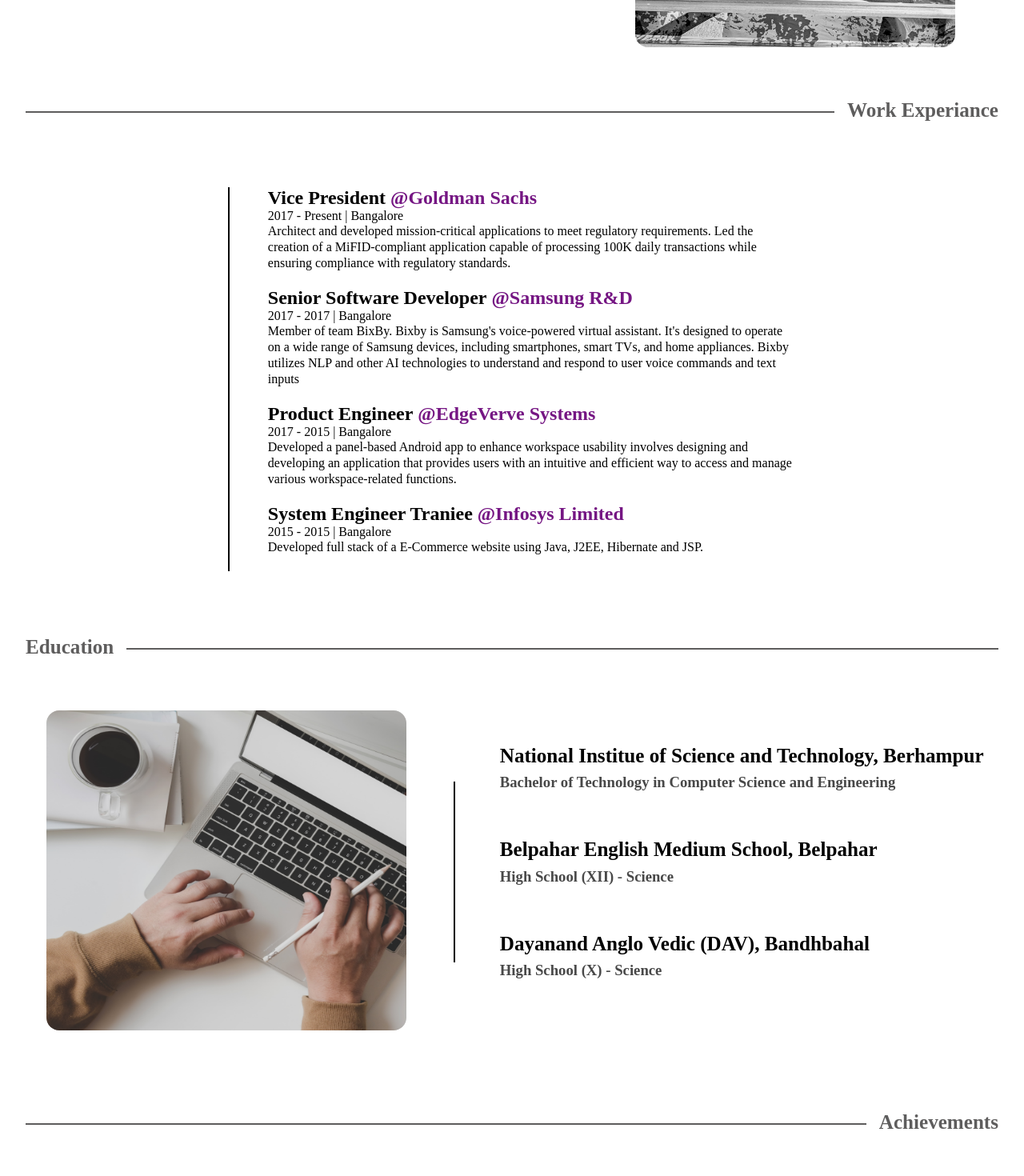
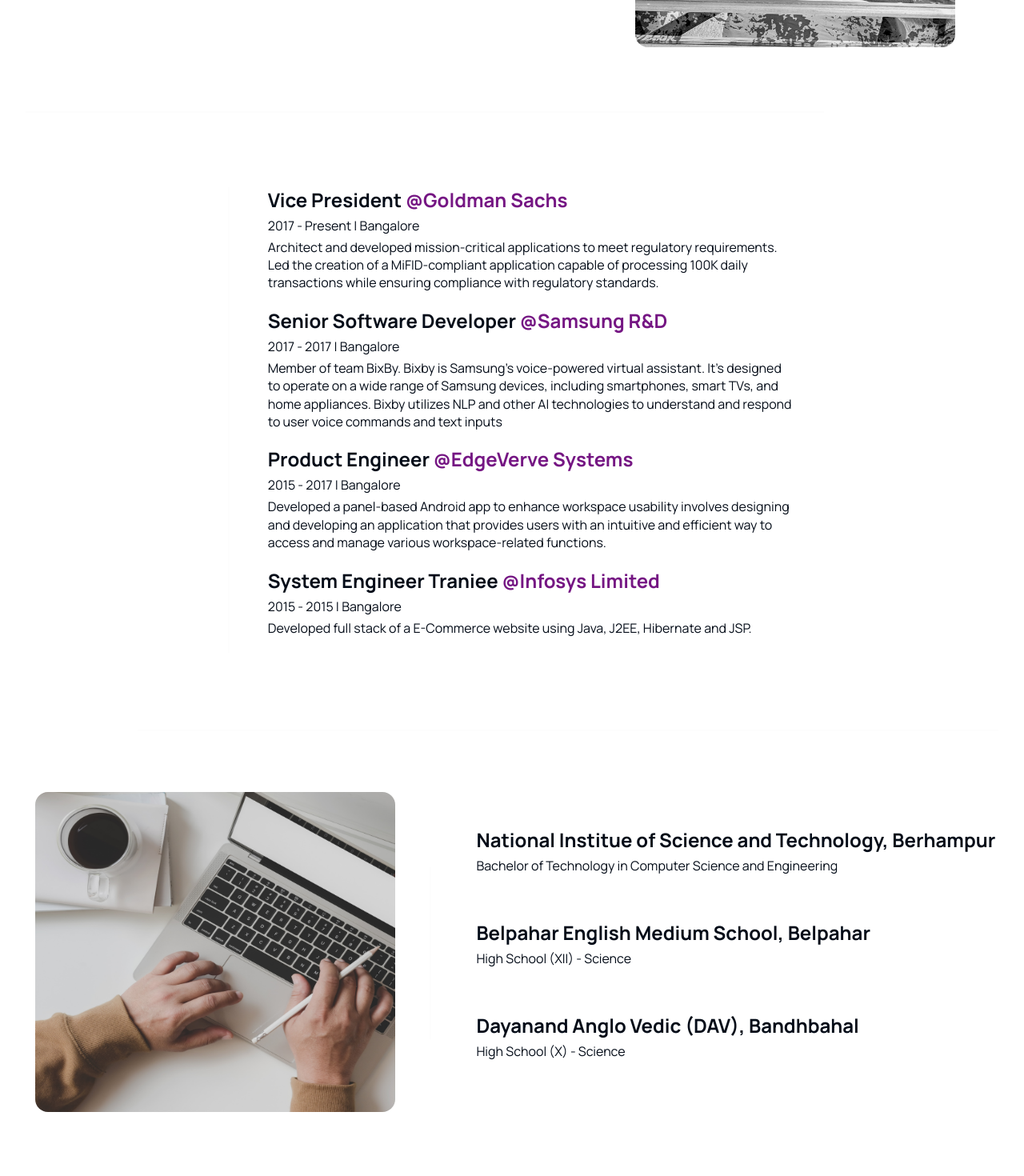
Before and after one commit to shanaulhaque/shaan-portfolio, a React (Create React App) app: page / in a window 1280 px wide. Shown: the part 1300-2770 px from the top of the page at 80% size. Built offline with nearby package versions, Linux system fonts and the light colour scheme.

Commit message:
font change

```diff
--- a/src/component/EducationDetail.js
+++ b/src/component/EducationDetail.js
@@ -9,7 +9,7 @@
         transition={{duration:0.5, type:"spring"}}>
                 <div className="education_detail-container-content" >
                     <h2>{educationDetail.institute}</h2>
-                    <h3>{educationDetail.program}</h3>
+                    <p>{educationDetail.program}</p>
                 </div>
         </motion.div>
     </li>
--- a/src/component/education_detail.css
+++ b/src/component/education_detail.css
@@ -13,23 +13,18 @@
     height: 100%;
 }
 
-.education_detail-container-content p {
-    font-size: 11.65px;
-    font-weight: 700;
-    line-height: 35px;
-    color: #484848;
-}
 
 .education_detail-container-content h2 {
-    font-size: 25.11px;
-    line-height: 30.30px;
+    line-height: 2rem;
+    font-family: var(--font-family);
+    color: var(--color-text-2);
     cursor: pointer;
 }
 
-.education_detail-container-content h3 {
-    font-weight: 700;
-    line-height: 35px;
-    color: #484848;
+.education_detail-container-content p {
+    line-height: 2rem;
+    font-family: var(--font-family);
+    color: var(--color-text-2);
 }
 
 .education_detail-container-content p:last-child {
--- a/src/component/work_detail.css
+++ b/src/component/work_detail.css
@@ -11,7 +11,20 @@
 
 .work_detail-container p{
     width: auto;
-    line-height: 20px;
+    font-family: var(--font-family);
+    color: var(--color-text-2);
+    line-height: 1.4rem;
+}
+
+.work_detail-container span{
+    font-family: var(--font-family);
+    color: var(--color-text-2);
+    line-height: 2rem;
+}
+.work_detail-container h2{
+    font-family: var(--font-family);
+    color: var(--color-text-2);
+    line-height: 2rem;
 }
 
 @media screen and (max-width: 550px) {
--- a/src/container/Data.js
+++ b/src/container/Data.js
@@ -62,8 +62,8 @@
     {
         logo: "",
         companyName: "EdgeVerve Systems",
-        startDate: "2017",
-        endDate: "2015",
+        startDate: "2015",
+        endDate: "2017",
         title: "Product Engineer",
         companyLink: "https://www.edgeverve.com",
         address: "Bangalore",
--- a/src/container/about/about.css
+++ b/src/container/about/about.css
@@ -38,6 +38,8 @@
 .about_me-content-description p{
     text-align: left;
     padding: 20px 0;
+    font-family: var(--font-family);
+    color: var(--color-text-2);
     font-size: 18px;
     line-height: 1.5rem;
     position: relative;
@@ -46,12 +48,13 @@
 .about_me-title h1 {
     font-size: 25.11px;
     line-height: 30.30px;
-    color: #5e5d5d;
+    font-family: var(--font-family);
+    color: var(--color-text-header);
     cursor: pointer;
 }
 
 .about_me-title_bar {
-    border: 1px solid #5e5d5d;
+    border: var(--border);
     width: 100%;
     height: 2px;
     flex: 1;
--- a/src/container/achivements/achivements.css
+++ b/src/container/achivements/achivements.css
@@ -8,12 +8,13 @@
 .achivement_title h1 {
     font-size: 25.11px;
     line-height: 30.30px;
-    color: #5e5d5d;
+    font-family: var(--font-family);
+    color: var(--color-text-header);
     cursor: pointer;
 }
 
 .achivement_title_bar {
-    border: 1px solid #5e5d5d;
+    border: var(--border);
     width: 100%;
     height: 2px;
     flex: 1;
--- a/src/container/education/education.css
+++ b/src/container/education/education.css
@@ -8,12 +8,13 @@
 .education_title h1 {
     font-size: 25.11px;
     line-height: 30.30px;
-    color: #5e5d5d;
+    font-family: var(--font-family);
+    color: var(--color-text-header);
     cursor: pointer;
 }
 
 .education_title_bar {
-    border: 1px solid #5e5d5d;
+    border: var(--border);
     width: 100%;
     height: 2px;
     flex: 1;
@@ -53,7 +54,7 @@
     margin-right: 2rem;
     width: 1px;
     height: full;
-    border: 1px solid black;
+    border: var(--border);
 }
 
 @media screen and (max-width: 820px) {
--- a/src/container/experience/experience.css
+++ b/src/container/experience/experience.css
@@ -8,12 +8,13 @@
 .experience_title h1 {
     font-size: 25.11px;
     line-height: 30.30px;
-    color: #5e5d5d;
+    font-family: var(--font-family);
+    color: var(--color-text-header);
     cursor: pointer;
 }
 
 .experience_title_bar {
-    border: 1px solid #5e5d5d;
+    border: var(--border);
     width: 100%;
     height: 2px;
     flex: 1;
@@ -41,7 +42,7 @@
     margin-right: 3rem;
     width: 1px;
     height: full;
-    border: 1px solid black;
+    border: var(--border);
 }
 
 .experience_content-detail ul{
--- a/src/index.css
+++ b/src/index.css
@@ -7,10 +7,14 @@
   --gradient-text: linear-gradient(89.97deg, #AE67FA 1.84%, #F49867 102.67%);
   --gradient-bar: linear-gradient(103.22deg, #AE67FA -13.86%, #F49867 99.55%);
 
+  --border: 1px solid #fdfdfd;
+
   --color-bg: #040C18;
   --color-footer : #031B34;
   --color-blog: #042c54;
   --color-text: #81AFDD;
+  --color-text-2: #040C18;
+  --color-text-header: #ffffff;
   --color-subtext: #FF8A71;
   --primary: #6a59ff;
   --white: #ffffff;
```
